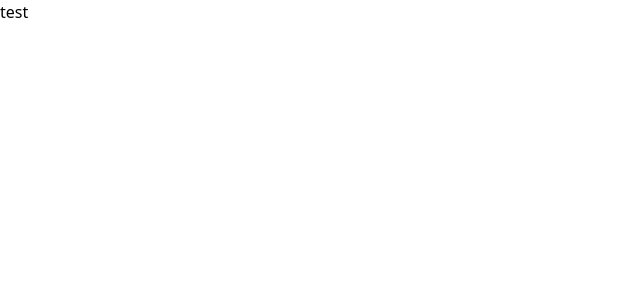
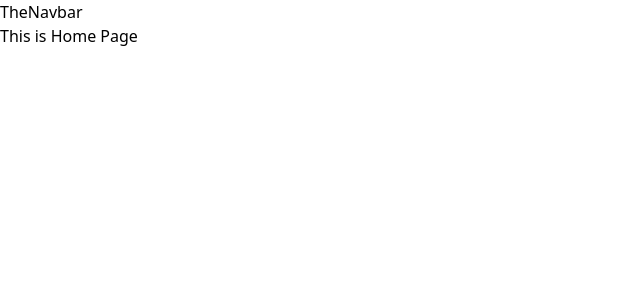
Before and after one commit to MrGrootx/api-blog-website, a React (Vite) app: page / in a window 1280 px wide. Shown: the top 300 px of the page, without its empty margins (0-640 px from the left). Built offline with nearby package versions, Linux system fonts and the light colour scheme.

Commit message:
routers initiated

```diff
--- a/package.json
+++ b/package.json
@@ -11,7 +11,8 @@
   },
   "dependencies": {
     "react": "^18.2.0",
-    "react-dom": "^18.2.0"
+    "react-dom": "^18.2.0",
+    "react-router-dom": "^6.22.0"
   },
   "devDependencies": {
     "@types/react": "^18.2.43",
--- /dev/null
+++ b/src/Components/TheNavbar.jsx
@@ -0,0 +1,8 @@
+
+const TheNavbar = () => {
+  return (
+    <div>TheNavbar</div>
+  )
+}
+
+export default TheNavbar
--- /dev/null
+++ b/src/Layouts/MainLayout.jsx
@@ -0,0 +1,12 @@
+import { Outlet } from "react-router-dom";
+import TheNavbar from "../Components/TheNavbar";
+const MainLayout = () => {
+  return (
+    <div>
+      <TheNavbar/>
+      <Outlet/>
+    </div>
+  )
+}
+
+export default MainLayout
--- /dev/null
+++ b/src/Pages/About.jsx
@@ -0,0 +1,8 @@
+
+const About = () => {
+  return (
+    <div>This is About Page</div>
+  )
+}
+
+export default About
--- /dev/null
+++ b/src/Pages/Contact.jsx
@@ -0,0 +1,7 @@
+const Contact = () => {
+  return (
+    <div>This is Contact</div>
+  )
+}
+
+export default Contact
--- /dev/null
+++ b/src/Pages/ErrorPage.jsx
@@ -0,0 +1,8 @@
+
+const ErrorPage = () => {
+  return (
+    <div>This is ErrorPage</div>
+  )
+}
+
+export default ErrorPage
--- /dev/null
+++ b/src/Pages/Home.jsx
@@ -0,0 +1,10 @@
+
+const Home = () => {
+  return (
+    <div>
+      This is Home Page
+    </div>
+  )
+}
+
+export default Home
--- a/src/main.jsx
+++ b/src/main.jsx
@@ -1,11 +1,36 @@
-import React from 'react'
-import ReactDOM from 'react-dom/client'
-import './index.css'
+import ReactDOM from "react-dom/client";
 
-ReactDOM.createRoot(document.getElementById('root')).render(
-  <React.StrictMode>
-    <div>
-      test
-    </div>
-  </React.StrictMode>,
-)
+import "./index.css";
+import MainLayout from "./Layouts/MainLayout";
+import { createBrowserRouter, RouterProvider } from "react-router-dom";
+
+import Home from "./Pages/Home";
+import About from "./Pages/About";
+import ErrorPage from "./Pages/ErrorPage";
+import Contact from "./Pages/Contact";
+
+const rou = createBrowserRouter([
+  {
+    path: "/",
+    element: <MainLayout />,
+    errorElement: <ErrorPage/>,
+    children: [
+      {
+        path: "/",
+        element: <Home />,
+      },
+      {
+        path: "about",
+        element: <About/>
+      },
+      {
+        path: 'contact',
+        element: <Contact/>
+      }
+    ],
+  },
+]);
+
+ReactDOM.createRoot(document.getElementById("root")).render(
+  <RouterProvider router={rou} />
+);
```
Also changed, not shown: 2 other files (tests, documents, lock files or other folders).
